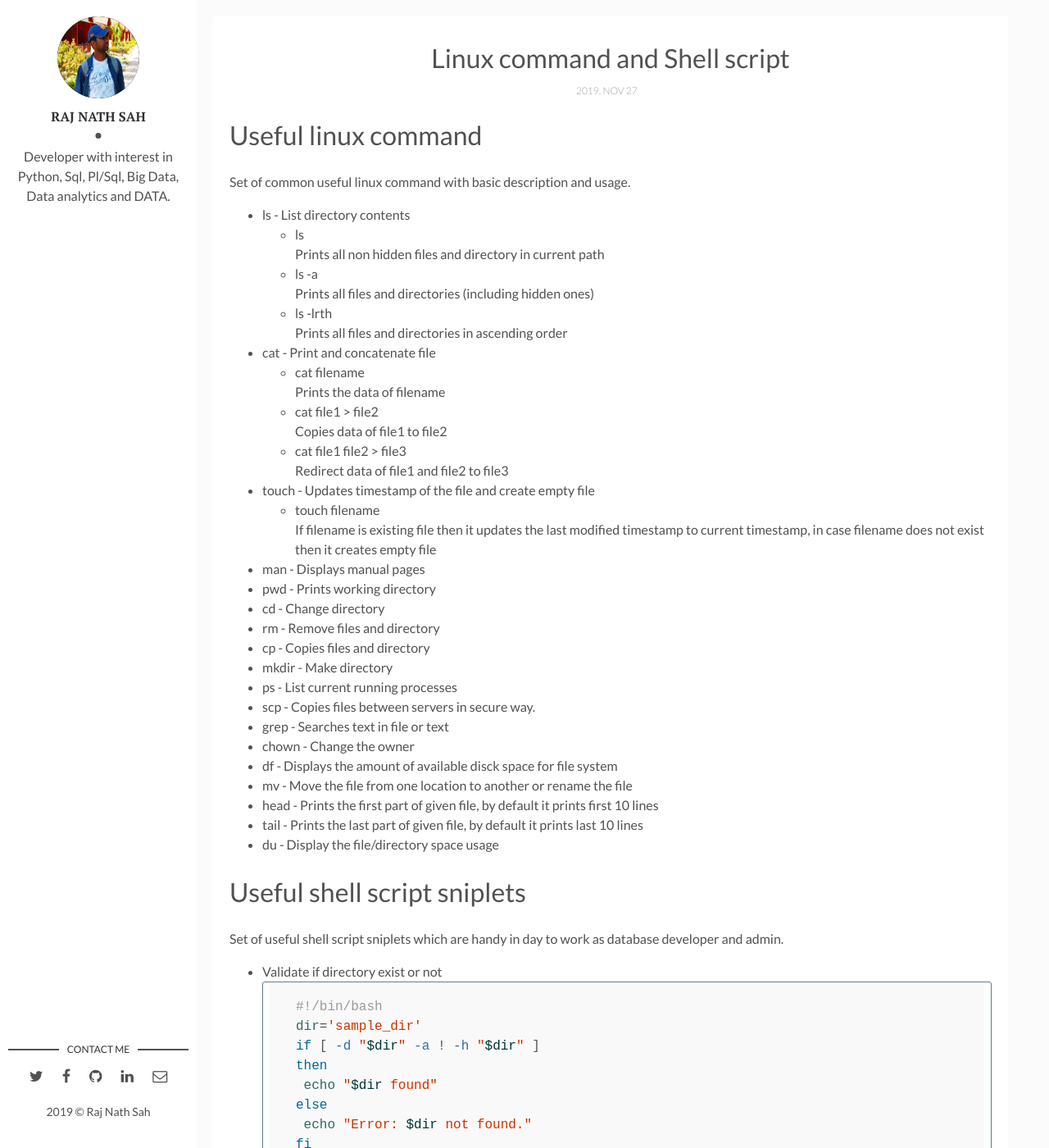
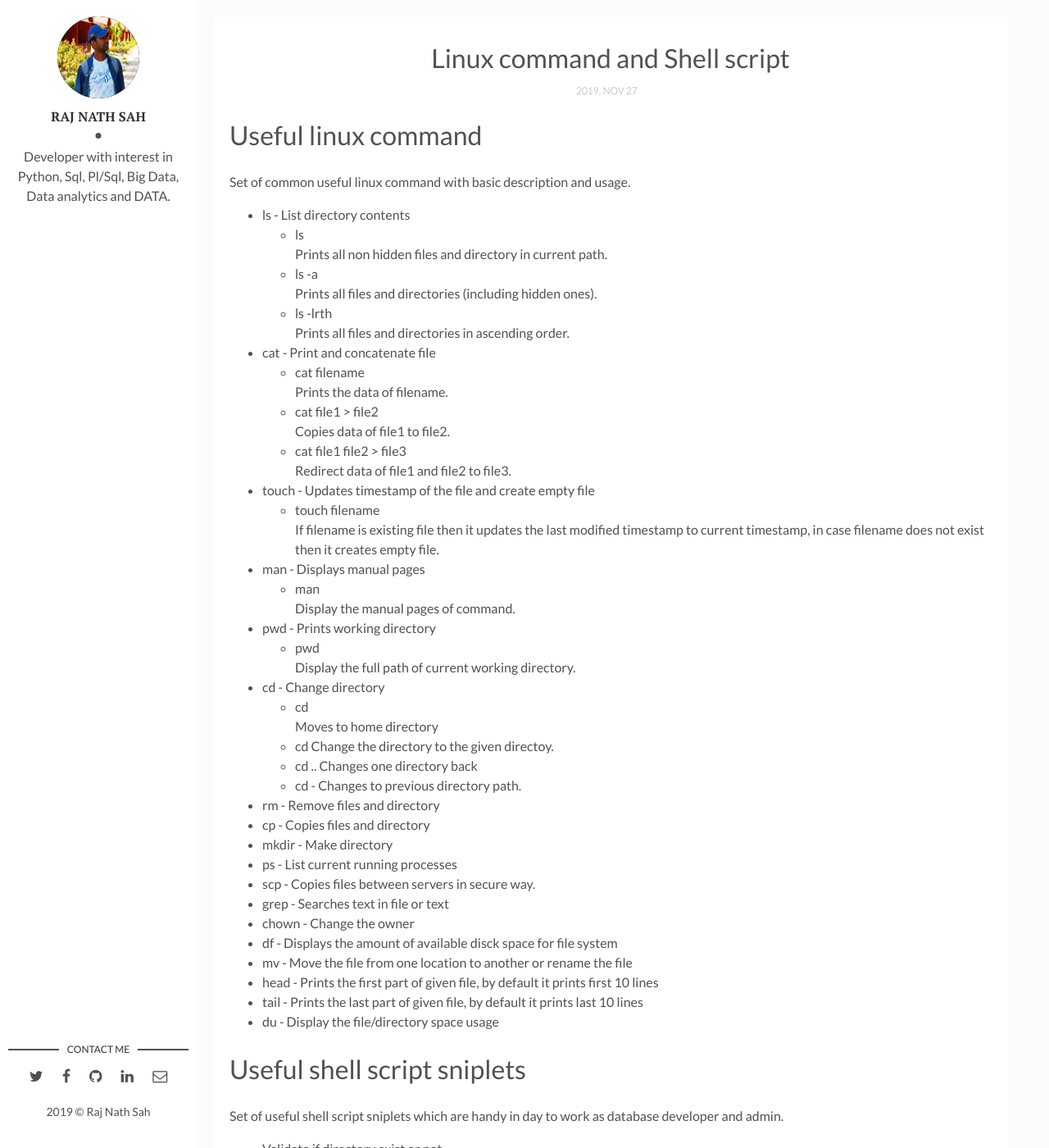
Before and after one commit to rajnathsah/rajnathsah.github.io, a Jekyll site: the page built from _posts/2019-11-27-shell-script-linux-command.md, in a window 1280 px wide and 1400 px high. Shown: the whole window at 82% size. Built offline with Jekyll 4.4.1, drawn with Linux system fonts in a browser that asks for light colours; comment, search, counter and statistics services are not loaded.

Commit message:
Update 2019-11-27-shell-script-linux-command.md

```diff
--- a/_posts/2019-11-27-shell-script-linux-command.md
+++ b/_posts/2019-11-27-shell-script-linux-command.md
@@ -10,24 +10,36 @@ tags: [Shell Script, Linux command]
 Set of common useful linux command with basic description and usage.
 * ls - List directory contents
   * ls
-  Prints all non hidden files and directory in current path
+  Prints all non hidden files and directory in current path.
   * ls -a
-  Prints all files and directories (including hidden ones)
+  Prints all files and directories (including hidden ones).
   * ls -lrth
-  Prints all files and directories in ascending order
+  Prints all files and directories in ascending order.
 * cat - Print and concatenate file
   * cat filename
-  Prints the data of filename
+  Prints the data of filename.
   * cat file1 > file2
-  Copies data of file1 to file2
+  Copies data of file1 to file2.
   * cat file1 file2 > file3
-  Redirect data of file1 and file2 to file3
+  Redirect data of file1 and file2 to file3.
 * touch - Updates timestamp of the file and create empty file
   * touch filename
-  If filename is existing file then it updates the last modified timestamp to current timestamp, in case filename does not exist then it creates empty file
+  If filename is existing file then it updates the last modified timestamp to current timestamp, in case filename does not exist then it creates empty file.
 * man - Displays manual pages
+  * man <command>
+  Display the manual pages of command.
 * pwd - Prints working directory
+  * pwd
+  Display the full path of current working directory.
 * cd - Change directory
+  * cd
+  Moves to home directory
+  * cd <directory name>
+  Change the directory to the given directoy.
+  * cd ..
+  Changes one directory back
+  * cd -
+  Changes to previous directory path.
 * rm - Remove files and directory
 * cp - Copies files and directory
 * mkdir - Make directory
```
